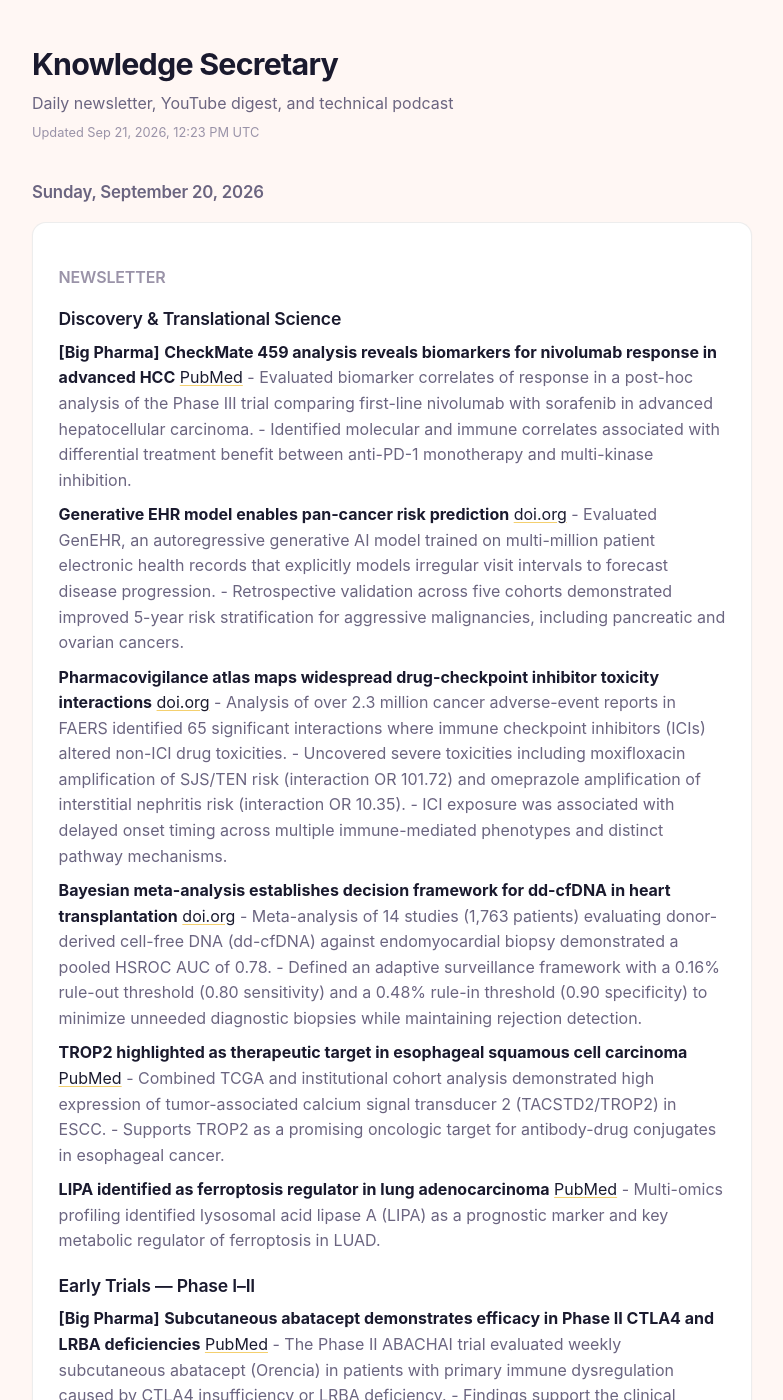
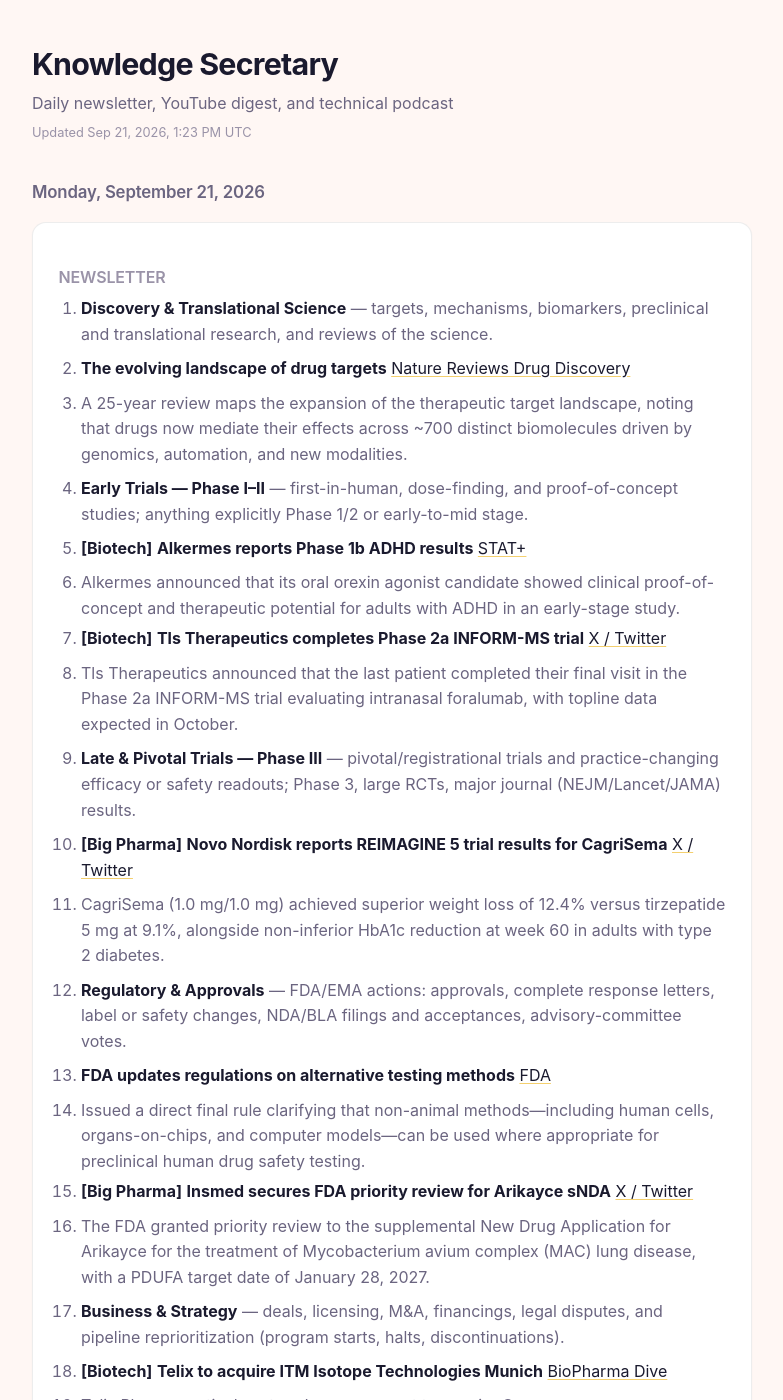
Before and after one commit to Camil-H/camil-h.github.io, a Jekyll site: the page knowledge_secretary/index.html, which Jekyll copies as it is, in a window 1280 px wide and 1400 px high. Shown: the whole window, without its empty margins (248-1031 px from the left). Built offline with Jekyll 4.4.1, drawn with Linux system fonts in a browser that asks for light colours; some of the changed text lies outside the part shown.

Commit message:
deploy: Camil-H/knowledge_secretary@6e015fa83b1e2423c6a1843a73e09b3eeff9a17f

```diff
--- a/knowledge_secretary/index.html
+++ b/knowledge_secretary/index.html
@@ -115,8 +115,110 @@
 <body>
 <h1>Knowledge Secretary</h1>
 <p class="subtitle">Daily newsletter, YouTube digest, and technical podcast</p>
-<p class="updated">Updated <time class="js-datetime" datetime="2026-09-21T12:23:27.704758+00:00">2026-09-21T12:23:27.704758+00:00</time></p>
-<section class="day today"><h2><time class="js-date" datetime="2026-09-20">2026-09-20</time></h2><article class="task newsletter"><h3 class="task-label">Newsletter</h3><h2>Discovery &amp; Translational Science</h2>
+<p class="updated">Updated <time class="js-datetime" datetime="2026-09-21T13:23:43.142634+00:00">2026-09-21T13:23:43.142634+00:00</time></p>
+<section class="day today"><h2><time class="js-date" datetime="2026-09-21">2026-09-21</time></h2><article class="task newsletter"><h3 class="task-label">Newsletter</h3><ol>
+<li>
+<p><strong>Discovery &amp; Translational Science</strong> — targets, mechanisms, biomarkers, preclinical and translational research, and reviews of the science.</p>
+</li>
+<li>
+<p><strong>The evolving landscape of drug targets</strong> <a href="https://www.nature.com/articles/s41573-026-01530-3" rel="noopener noreferrer">Nature Reviews Drug Discovery</a></p>
+</li>
+<li>
+<p>A 25-year review maps the expansion of the therapeutic target landscape, noting that drugs now mediate their effects across ~700 distinct biomolecules driven by genomics, automation, and new modalities.</p>
+</li>
+<li>
+<p><strong>Early Trials — Phase I–II</strong> — first-in-human, dose-finding, and proof-of-concept studies; anything explicitly Phase 1/2 or early-to-mid stage.</p>
+</li>
+<li>
+<p><strong>[Biotech]</strong> <strong>Alkermes reports Phase 1b ADHD results</strong> <a href="https://www.statnews.com/2026/09/21/alkermes-orexin-agonist-adhd-study/?utm_campaign=rss" rel="noopener noreferrer">STAT+</a></p>
+</li>
+<li>Alkermes announced that its oral orexin agonist candidate showed clinical proof-of-concept and therapeutic potential for adults with ADHD in an early-stage study.</li>
+<li><strong>[Biotech]</strong> <strong>Tls Therapeutics completes Phase 2a INFORM-MS trial</strong> <a href="https://x.com/BioStocks/status/2101991210906796503" rel="noopener noreferrer">X / Twitter</a></li>
+<li>
+<p>Tls Therapeutics announced that the last patient completed their final visit in the Phase 2a INFORM-MS trial evaluating intranasal foralumab, with topline data expected in October.</p>
+</li>
+<li>
+<p><strong>Late &amp; Pivotal Trials — Phase III</strong> — pivotal/registrational trials and practice-changing efficacy or safety readouts; Phase 3, large RCTs, major journal (NEJM/Lancet/JAMA) results.</p>
+</li>
+<li>
+<p><strong>[Big Pharma]</strong> <strong>Novo Nordisk reports REIMAGINE 5 trial results for CagriSema</strong> <a href="https://x.com/BioStocks/status/2101990238167986279" rel="noopener noreferrer">X / Twitter</a></p>
+</li>
+<li>
+<p>CagriSema (1.0 mg/1.0 mg) achieved superior weight loss of 12.4% versus tirzepatide 5 mg at 9.1%, alongside non-inferior HbA1c reduction at week 60 in adults with type 2 diabetes.</p>
+</li>
+<li>
+<p><strong>Regulatory &amp; Approvals</strong> — FDA/EMA actions: approvals, complete response letters, label or safety changes, NDA/BLA filings and acceptances, advisory-committee votes.</p>
+</li>
+<li>
+<p><strong>FDA updates regulations on alternative testing methods</strong> <a href="http://www.fda.gov/news-events/press-announcements/fda-updates-regulations-advance-innovative-alternatives-animal-testing" rel="noopener noreferrer">FDA</a></p>
+</li>
+<li>Issued a direct final rule clarifying that non-animal methods—including human cells, organs-on-chips, and computer models—can be used where appropriate for preclinical human drug safety testing.</li>
+<li><strong>[Big Pharma]</strong> <strong>Insmed secures FDA priority review for Arikayce sNDA</strong> <a href="https://x.com/BioStocks/status/2101990869045813682" rel="noopener noreferrer">X / Twitter</a></li>
+<li>
+<p>The FDA granted priority review to the supplemental New Drug Application for Arikayce for the treatment of Mycobacterium avium complex (MAC) lung disease, with a PDUFA target date of January 28, 2027.</p>
+</li>
+<li>
+<p><strong>Business &amp; Strategy</strong> — deals, licensing, M&amp;A, financings, legal disputes, and pipeline reprioritization (program starts, halts, discontinuations).</p>
+</li>
+<li>
+<p><strong>[Biotech]</strong> <strong>Telix to acquire ITM Isotope Technologies Munich</strong> <a href="https://www.biopharmadive.com/news/telix-itm-radiopharmaceuticals-deal-acquire-lutetium-novartis/830859/" rel="noopener noreferrer">BioPharma Dive</a></p>
+</li>
+<li>Telix Pharmaceuticals entered an agreement to acquire German radiopharmaceuticals developer ITM for $1.65 billion upfront plus up to $700 million in milestones, creating a combined radiotherapeutic and diagnostic powerhouse.</li>
+<li><strong>[Big Pharma]</strong> <strong>Novo Nordisk partners with Orbis Medicines</strong> <a href="https://x.com/BioStocks/status/2101719301455487063" rel="noopener noreferrer">X / Twitter</a></li>
+<li>Signed a discovery and licensing agreement worth up to $1.4 billion to develop novel oral therapies for cardiometabolic diseases.</li>
+<li><strong>[Biotech]</strong> <strong>ADARx Pharma sets IPO valuation target</strong> <a href="https://x.com/BioStocks/status/2101998180405551398" rel="noopener noreferrer">X / Twitter</a></li>
+<li>
+<p>ADARx Pharma is targeting a $1.74 billion valuation for its upcoming U.S. initial public offering.</p>
+</li>
+<li>
+<p><strong>Public Health &amp; Policy</strong> — outbreaks, vaccination and access, research ethics and oversight, health policy.</p>
+</li>
+<li>
+<p><strong>The BMJ criticized over COVID-19 vaccine safety reporting</strong> <a href="https://sciencebasedmedicine.org/the-bmj-once-again-wittingly-or-unwittingly-reinforces-a-antivax-narrative/?utm_source=rss&amp;utm_medium=rss&amp;utm_campaign=the-bmj-once-again-wittingly-or-unwittingly-reinforces-a-antivax-narrative" rel="noopener noreferrer">Science-Based Medicine</a></p>
+</li>
+<li>Observers criticized a recent BMJ investigation alleging algorithmic flaws in post-vaccination safety signal surveillance, noting it amplifies established anti-vaccine narratives.</li>
+<li><strong>Global consensus guidelines issued for personalized bacteriophage therapy</strong> <a href="https://www.nature.com/articles/s41591-026-04654-6" rel="noopener noreferrer">Nature Medicine</a></li>
+<li>Published consensus-based guidelines outlining practice-oriented recommendations for the safe, standardized clinical deployment of personalized phage therapies.</li>
+</ol>
+<p><strong>Worth watching</strong> — Monitor upcoming October topline data for intranasal foralumab in Phase 2a multiple sclerosis, and follow the integration trajectory of Telix and ITM following their major radiopharma consolidation move.</p></article><article class="task youtube"><h3 class="task-label">YouTube</h3><ul>
+<li>Biology &amp; Health<ul>
+<li><a href="https://www.youtube.com/watch?v=K9OJ2JlfGIk" rel="noopener noreferrer">The Mortality Effect of Walnuts are Hard to Ignore - Why?</a> -- Physionic<ul>
+<li>Analyzes the effects of walnut consumption on cardiovascular markers, specifically looking at changes in lipoprotein subclasses, fasting non-HDL cholesterol, and apolipoprotein B (ApoB).</li>
+<li>Explores how a walnut-enriched diet impacts endothelial function, postprandial lipemia, oxidative stress, and cholesterol efflux in both healthy and hypercholesterolemic populations.</li>
+<li>Investigates the relationship between walnuts and systemic inflammation, highlighting shifts in eicosanoids, cytokines, soluble endothelial adhesion molecules, and serum oxylipin profiles.</li>
+<li>Evaluates the effect of dietary walnuts on the gastrointestinal microbiota and microbially derived secondary bile acids.</li>
+</ul>
+</li>
+<li><a href="https://www.youtube.com/watch?v=6Bhq-PBWG8c" rel="noopener noreferrer">Thyroid health: interpreting symptoms, diagnosing &amp; treating dysfunction, &amp; navigating the gray zone</a> -- Peter Attia MD<ul>
+<li>Discusses the biological mechanisms of the thyroid gland, the functions of free T4, free T3, and TSH, the conversion process of T4 into the active T3 hormone, and the utility of measuring reverse T3.</li>
+<li>Addresses the diagnostic complexities of thyroid health, explaining why clinical symptoms alone are insufficient for diagnosis and analyzing the limitations of standard thyroid blood test assays.</li>
+<li>Outlines strategies for managing hypothyroidism, including navigating subclinical hypothyroidism, treating patients with T4 and T3 medications, and optimizing absorption through correct drug administration.</li>
+<li>Covers related clinical topics such as Hashimoto's disease, pregnancy considerations, hyperthyroidism risks, the potential dangers of excess iodine, and the efficacy of thyroid-support supplements.</li>
+</ul>
+</li>
+<li><a href="https://www.youtube.com/shorts/Y_nwdIrfi0s" rel="noopener noreferrer">Can AI Regulation Keep Up With AI?</a> -- Health2Tech<ul>
+<li>Features Ashley Cairns discussing the core difficulties regulators face when trying to keep pace with the rapid development of artificial intelligence.</li>
+<li>Highlights the mounting tension and policy misalignment between federal-level frameworks and state-specific AI regulations.</li>
+<li>Examines the broader landscape of AI policy and the ongoing friction within technology regulation.</li>
+</ul>
+</li>
+</ul>
+</li>
+<li>Tech &amp; Engineering<ul>
+<li><a href="https://www.youtube.com/watch?v=ch8J7uVEddc" rel="noopener noreferrer">Un chasseur de bots nous dévoile les ruses des fraudeurs</a> -- Underscore_<ul>
+<li>Explores how highly sophisticated web security systems are being bypassed and defeated by teenagers as young as 16 years old.</li>
+<li>Features a panel discussion with hosts and experts, including Antoine Vastel, Tiffany Souterre, and Michaël de Marliave, to uncover the methods and ruses used by online fraudsters and bots.</li>
+<li>Discusses educational opportunities in technical security and software development, highlighting a partnership with Holberton School.</li>
+</ul>
+</li>
+</ul>
+</li>
+<li>To watch<ul>
+<li><a href="https://www.youtube.com/watch?v=7tDwOvx1qk4" rel="noopener noreferrer">Les élèves les HAÏSSENT dès la rentrée ! Gérer les parties entières en MPSI PCSI</a> -- The Maths Tailor</li>
+</ul>
+</li>
+</ul></article></section>
+<details class="day"><summary><time class="js-date" datetime="2026-09-20">2026-09-20</time></summary><article class="task newsletter"><h3 class="task-label">Newsletter</h3><h2>Discovery &amp; Translational Science</h2>
 <p><strong>[Big Pharma]</strong> <strong>CheckMate 459 analysis reveals biomarkers for nivolumab response in advanced HCC</strong> <a href="https://pubmed.ncbi.nlm.nih.gov/42762856/" rel="noopener noreferrer">PubMed</a>
 - Evaluated biomarker correlates of response in a post-hoc analysis of the Phase III trial comparing first-line nivolumab with sorafenib in advanced hepatocellular carcinoma.
 - Identified molecular and immune correlates associated with differential treatment benefit between anti-PD-1 monotherapy and multi-kinase inhibition.</p>
@@ -184,7 +286,7 @@
 <li><a href="https://www.youtube.com/shorts/5yWcLRNjCxU" rel="noopener noreferrer">FLASH-EXO 60 : fonction identité (sup/L1)</a> -- Cassou Math Prépa</li>
 </ul>
 </li>
-</ul></article></section>
+</ul></article></details>
 <details class="day"><summary><time class="js-date" datetime="2026-09-19">2026-09-19</time></summary><article class="task newsletter"><h3 class="task-label">Newsletter</h3><h3>Discovery &amp; Translational Science</h3>
 <ul>
 <li><strong>Safety hazard identified for ortho-carborane mixtures</strong> <a href="https://www.science.org/content/blog-post/safety-warning-carborane-mixtures" rel="noopener noreferrer">Science</a></li>
@@ -1118,90 +1220,6 @@
 </ul>
 </li>
 </ul></article></details>
-<details class="day"><summary><time class="js-date" datetime="2026-09-14">2026-09-14</time></summary><article class="task newsletter"><h3 class="task-label">Newsletter</h3><h2>Discovery &amp; Translational Science</h2>
-<p><strong>Mechanistic features of novel molecular glue ternary complexes</strong> <a href="https://www.science.org/content/blog-post/not-glue-they-thought-it-was" rel="noopener noreferrer">Science</a>
-- Analysis of small-molecule molecular glues that induce non-native protein-protein interactions.
-- Examines structural dynamics and ternary complex assembly beyond canonical ubiquitin ligase pathways.</p>
-<p><strong>Gut microbiome-derived 28-species risk score predicts long-term cancer risk</strong> <a href="https://doi.org/10.64898/2026.09.09.26362619" rel="noopener noreferrer">medRxiv</a>
-- Metagenomic profiling of 5,997 stool samples in the Lifelines cohort and Dutch Microbiome Project identified a 28-species microbial risk score associated with incident cancer diagnosis over 10 years of follow-up (adjusted HR per 1-SD increase = 1.62, 95% CI: 1.44–1.82, p = 1.54×10⁻¹⁵).
-- Discrimination confirmed in independent external validation datasets (1,879 cancer cases vs 5,341 controls) and validated in the FINRISK cohort.</p>
-<p><strong>High prevalence of ACTH-independent hypercortisolism observed across cardiometabolic risk groups</strong> <a href="https://doi.org/10.64898/2026.09.11.26362842" rel="noopener noreferrer">medRxiv</a>
-- Prospective evaluation of 216 participants using dexamethasone suppression and cosyntropin stimulation testing revealed an overall 7.4% prevalence of ACTH-independent hypercortisolism (post-dexamethasone cortisol &gt;1.8 μg/dL with ACTH ≤10 pg/mL).
-- Rates varied by disease state: 5.6% in normotensive controls, 6.2% in hypertension with obesity, and 10.9% in type 2 diabetes with obesity.</p>
-<h2>Early Trials — Phase I–II</h2>
-<p><strong>[Biotech]</strong> <strong>Corbus Pharmaceuticals announces positive Phase 1/2 CANYON-1 data for oral CRB-913 in obesity</strong> <a href="https://x.com/BioStocks/status/2099453622459220177" rel="noopener noreferrer">@BioStocks / X</a>
-- Topline results for daily oral CB1 inverse agonist CRB-913 demonstrated statistically significant mean weight loss of 5.0% at the 60 mg dose level after 12 weeks of treatment.
-- Weight reduction showed no evidence of an efficacy plateau at week 12.</p>
-<h2>Late &amp; Pivotal Trials — Phase III</h2>
-<p><strong>[Biotech]</strong> <strong>Definium Therapeutics meets primary endpoint in Phase 3 Panorama trial of DT120 ODT in GAD</strong> <a href="https://www.statnews.com/2026/09/14/definiums-lsd-therapy-eased-anxiety-large-trial-psychedelic/" rel="noopener noreferrer">STAT</a> / <a href="https://x.com/BioStocks/status/2099453331697439197" rel="noopener noreferrer">@BioStocks / X</a>
-- Phase 3 Panorama study evaluating orally disintegrating LSD formulation DT120 ODT (100 µg) in generalized anxiety disorder met primary and key secondary endpoints.
-- Least-squares mean change in Hamilton Anxiety Rating Scale (HAM-A) at Week 12 was -9.8 for DT120 vs -4.7 for placebo (placebo-adjusted difference -5.1, p &lt; 0.0001).
-- Pre-NDA meeting with FDA scheduled for Q4, with NDA filing planned for 1H 2027.</p>
-<p><strong>[Biotech]</strong> <strong>Summit Therapeutics reports positive overall survival for ivonescimab in Harmoni-2 trial</strong> <a href="https://x.com/JacobPlieth/status/2099122205858611543" rel="noopener noreferrer">@JacobPlieth / X</a>
-- Monotherapy ivonescimab (PD-1/VEGF bispecific antibody) demonstrated superior overall survival vs pembrolizumab (hazard ratio = 0.73) in first-line PD-L1-positive non-small cell lung cancer.
-- Prespecified second interim OS analysis occurred at 234 events with a one-sided significance threshold of α = 0.0141.</p>
-<p><strong>[Biotech]</strong> <strong>BioNTech presents updated Phase 3 PRESERVE-003 data for gotistobart in NSCLC</strong> <a href="https://x.com/BioStocks/status/2099443782655586738" rel="noopener noreferrer">@BioStocks / X</a>
-- Updated results from Phase 3 PRESERVE-003 trial show gotistobart nearly doubled median overall survival compared with standard-of-care chemotherapy in previously treated advanced squamous NSCLC.</p>
-<p><strong>[Big Pharma]</strong> <strong>AstraZeneca oral breast cancer candidate fails pivotal trial</strong> <a href="https://www.statnews.com/pharmalot/2026/09/14/another-astrazeneca-trial-failure-novo-name-change/" rel="noopener noreferrer">STAT</a>
-- AstraZeneca disclosed that an investigational breast cancer pill failed to achieve its primary endpoint in a pivotal Phase 3 trial evaluating first-line therapy in advanced disease.</p>
-<p><strong>[Big Pharma]</strong> <strong>AstraZeneca updates 8-year overall survival landmark for osimertinib in ADAURA trial</strong> <a href="https://pubmed.ncbi.nlm.nih.gov/42732874/" rel="noopener noreferrer">PubMed</a>
-- Exploratory 8-year overall survival landmark update published from the Phase 3 ADAURA trial evaluating adjuvant Tagrisso (osimertinib) in resected EGFR-mutated Stage IB–IIIA non-small cell lung cancer.</p>
-<p><strong>[Biotech]</strong> <strong>Immunocore completes target enrollment in registrational TEBE-AM trial</strong> <a href="https://x.com/BioStocks/status/2099453991629291912" rel="noopener noreferrer">@BioStocks / X</a>
-- Reached target enrollment in the registrational TEBE-AM study evaluating KIMMTRAK (tebentafusp) in previously treated advanced melanoma.
-- Topline overall survival data expected as early as end of year.</p>
-<p><strong>[Biotech]</strong> <strong>High AE discontinuation rate reported for zipalertinib in Phase 3 Rezilient-3 study</strong> <a href="https://x.com/JacobPlieth/status/2099422493920399628" rel="noopener noreferrer">@JacobPlieth / X</a>
-- Data presented at WCLC demonstrated a 17% treatment discontinuation rate due to drug-specific adverse events with zipalertinib in the Phase 3 Rezilient-3 trial in EGFR exon 20 insertion NSCLC.</p>
-<h2>Regulatory &amp; Approvals</h2>
-<p><strong>[Biotech]</strong> <strong>FDA approves Scholar Rock's Isembyld (apitegromab) for spinal muscular atrophy</strong> <a href="https://www.biopharmadive.com/news/scholar-rock-sma-drug-isemblyd-fda-approve/830232/" rel="noopener noreferrer">BioPharma Dive</a>
-- FDA approved apitegromab (to be marketed as Isembyld), a monoclonal antibody inhibitor of latent myostatin activation, for use alongside standard targeted therapies in adults and children aged ≥2 years with SMA.
-- Annual list price set at approximately $310,000 per patient, varying by body weight and insurance coverage.</p>
-<p><strong>Centric Compounding recalls multidose injectable products due to elevated endotoxin levels</strong> <a href="http://www.fda.gov/safety/recalls-market-withdrawals-safety-alerts/centric-compounding-issues-nationwide-recall-glutathione-myers-cocktail-and-tri-immune-boost-due" rel="noopener noreferrer">FDA</a>
-- Voluntary nationwide recall initiated for 6 lots of compounded Glutathione (200 mg/mL), Myer’s Cocktail, and Tri-Immune Boost multidose vials following discovery of raw material API with elevated endotoxins.
-- Nine adverse reaction reports received involving fever, chills, nausea, vomiting, chest pain, and headache.</p>
-<h2>Business &amp; Strategy</h2>
-<p><strong>[Big Pharma]</strong> <strong>Novo Nordisk rebrands corporate identity to Novo</strong> <a href="https://www.statnews.com/2026/09/14/novo-nordisk-company-rebrand-obesity-diabetes/" rel="noopener noreferrer">STAT</a> / <a href="https://x.com/BioStocks/status/2099432261582012665" rel="noopener noreferrer">@BioStocks / X</a>
-- Novo Nordisk announced a corporate rebranding, officially shortening its commercial name to Novo to signal a more focused operational strategy in obesity and diabetes.</p>
-<p><strong>[Biotech]</strong> <strong>Tyra Biosciences prices $400 million equity and warrant offering</strong> <a href="https://x.com/JacobPlieth/status/2099450875399856590" rel="noopener noreferrer">@JacobPlieth / X</a> / <a href="https://x.com/BioStocks/status/2099449821341905080" rel="noopener noreferrer">@BioStocks / X</a>
-- Announced and priced a $400 million public offering of common stock and pre-funded warrants at a price of $22.03 per share.</p>
-<p><strong>[Biotech]</strong> <strong>Cellectis pivots to in vivo gene editing and discontinues clinical CAR-T programs</strong> <a href="https://x.com/BioStocks/status/2099439336173301927" rel="noopener noreferrer">@BioStocks / X</a>
-- Strategic transformation announced to prioritize in vivo gene editing technology.
-- Exiting clinical development of ex vivo CAR-T cell therapy candidates Lasme-Cel and Eti-Cel.</p>
-<h2>Public Health &amp; Policy</h2>
-<p><strong>Ohio policy proposals address school exclusion during active measles outbreaks</strong> <a href="http://sciencebasedmedicine.org/making-measles-great-again-in-ohio/" rel="noopener noreferrer">Science-Based Medicine</a>
-- Legislative and policy measures under discussion in Ohio aim to prevent schools from excluding unvaccinated students during ongoing measles outbreaks.</p>
-<p><strong>Pennsylvania reports third measles death as regional outbreak persists</strong> <a href="https://www.statnews.com/2026/09/14/health-enws-pennsylvania-records-third-measles-related-death-amid-outbreak/" rel="noopener noreferrer">STAT</a>
-- Health authorities confirmed a third measles-related death in Pennsylvania amidst a localized outbreak.</p>
-<p><strong>Analysis indicates secret pharma deals could reduce savings from proposed pricing rules</strong> <a href="https://www.statnews.com/pharmalot/2026/09/13/trump-secretive-pharma-deals-undermine-most-favored-nation-pricing/" rel="noopener noreferrer">STAT</a>
-- Policy analysis reveals that non-public executive agreements with pharmaceutical companies could substantially erode projected cost savings from proposed "most-favored nation" drug pricing models.</p>
-<p><strong>Updated surveillance study doubles estimated total Lyme disease incidence in England</strong> <a href="https://doi.org/10.64898/2026.09.11.26362844" rel="noopener noreferrer">medRxiv</a>
-- Seasonal time-series modeling of UK reference lab and primary care data (2013–2024) indicates primary care diagnoses rose by ~498 cases annually despite flat laboratory case counts, raising the calculated multiplication factor for total estimated acute cases from 2.35 to 6.20.</p>
-<p><strong>Hospital executives report allocation barriers in $50 billion rural health fund</strong> <a href="https://www.statnews.com/2026/09/14/rural-health-transformation-fund-skepticism-shortcomings-part-5-unraveled-series/" rel="noopener noreferrer">STAT</a>
-- Rural hospital leaders voice concerns over fine-print regulatory requirements and implementation limits in the federal $50 billion Rural Health Transformation Fund.</p></article><article class="task youtube"><h3 class="task-label">YouTube</h3><ul>
-<li>Biology &amp; Health<ul>
-<li><a href="https://www.youtube.com/watch?v=e2_9mHtWwBQ" rel="noopener noreferrer">Peptides with HUGE Cardiovascular Impact!</a> -- Physionic<ul>
-<li>Reviews major outcome trials (including SUSTAIN-6, REWIND, Harmony Outcomes, and SELECT) evaluating GLP-1 receptor agonist peptides—such as semaglutide, dulaglutide, and albiglutide—for cardiovascular risk reduction in patients with type 2 diabetes and obesity.</li>
-<li>Analyzes clinical evidence on subclinical atherosclerosis, detailing how agents like liraglutide, exenatide, and semaglutide affect carotid intima-media thickness (CIMT).</li>
-<li>Examines coronary artery imaging data regarding structural atheroma changes, including coronary plaque delipidation, regression, and fibrous plaque progression in statin-treated diabetic populations.</li>
-</ul>
-</li>
-<li><a href="https://www.youtube.com/watch?v=EuPcbF9YVTo" rel="noopener noreferrer">407 ‒ Preventing cardiovascular and Alzheimer’s disease: lowering LDL early, APOE4, and more</a> -- Peter Attia MD<ul>
-<li>Re-evaluates cardiovascular disease prevention strategies by focusing on early, lifelong lowering of causal lipid drivers (LDL-C and apoB) rather than short-term risk prediction models.</li>
-<li>Details the mechanism of CETP inhibition and contrasts earlier failed agents (torcetrapib, dalcetrapib, evacetrapib) with obicetrapib, which primarily drives potent lowering of LDL-C, apoB, and Lp(a).</li>
-<li>Summarizes phase 2 and phase 3 clinical trial data for obicetrapib (including ROSE, BROOKLYN, BROADWAY, TANDEM, and PREVAIL) as an oral alternative or adjunct to high-dose statin therapy.</li>
-<li>Explores the neurological rationale for obicetrapib in Alzheimer's disease targeting APOE4 carriage, brain cholesterol metabolism, astrocyte cholesterol efflux, and CSF biomarkers like p-tau 217.</li>
-<li>Examines challenges in lipid management and neurology, including DHA brain delivery across the blood-brain barrier, statin-associated glycemic signals, and modernizing clinical trial design using AI.</li>
-</ul>
-</li>
-</ul>
-</li>
-<li>To watch<ul>
-<li><a href="https://www.youtube.com/shorts/0PdsBuM6AVo" rel="noopener noreferrer">FLASH-EXO 59 : PARTIES d'un ensemble (sup/L1)</a> -- Cassou Math Prépa</li>
-<li><a href="https://www.youtube.com/watch?v=XjvgXjx6CFs" rel="noopener noreferrer">✍️Énorme CLASSIQUE + 2 oraux (spé/L2)</a> -- Cassou Math Prépa</li>
-<li><a href="https://www.youtube.com/watch?v=jVctTYc5RnQ" rel="noopener noreferrer">MPSI Challenge - Un DM complet en vidéo c'est incroyable ! Réels, Intégrales et Polynômes de folie</a> -- The Maths Tailor</li>
-<li><a href="https://www.youtube.com/shorts/MHfTfrRcsFc" rel="noopener noreferrer">Death to the em dash.</a> -- Welch Labs</li>
-</ul>
-</li>
-</ul></article></details>
 <script>
   // Render UTC dates in the viewer's locale format, pinned to UTC so the calendar day never drifts.
   for (const el of document.querySelectorAll("time.js-date"))
```
